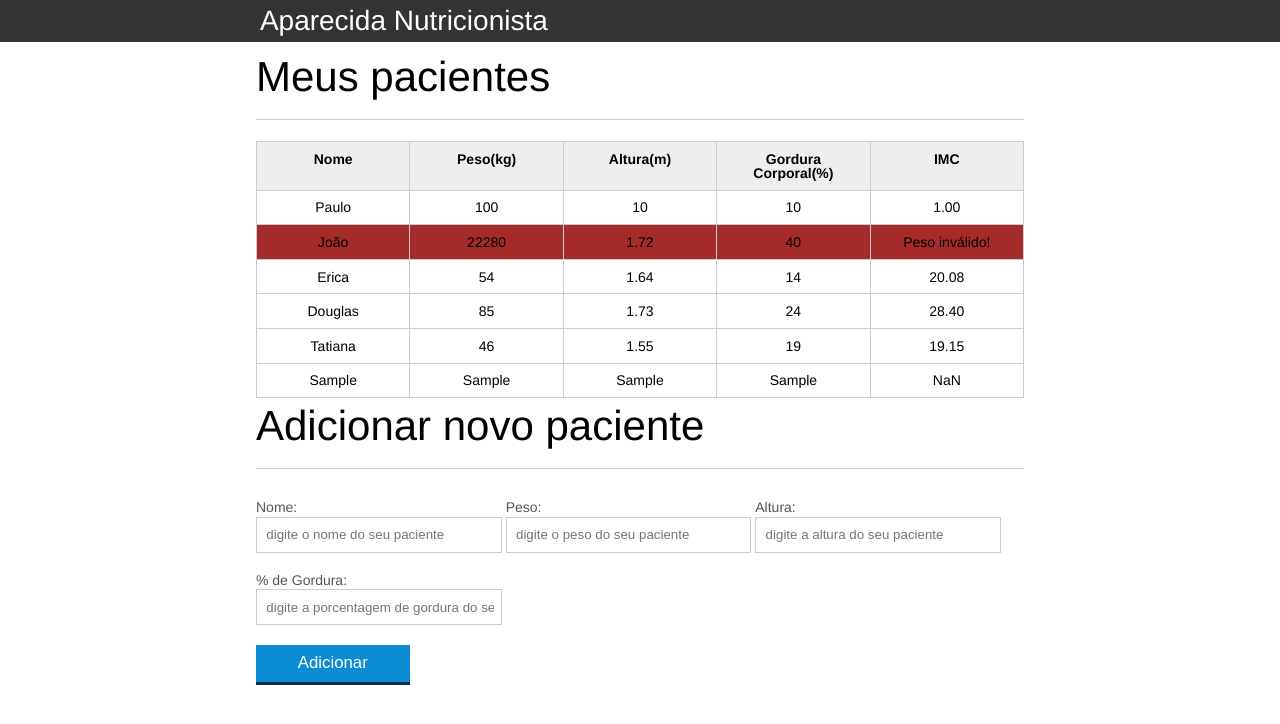
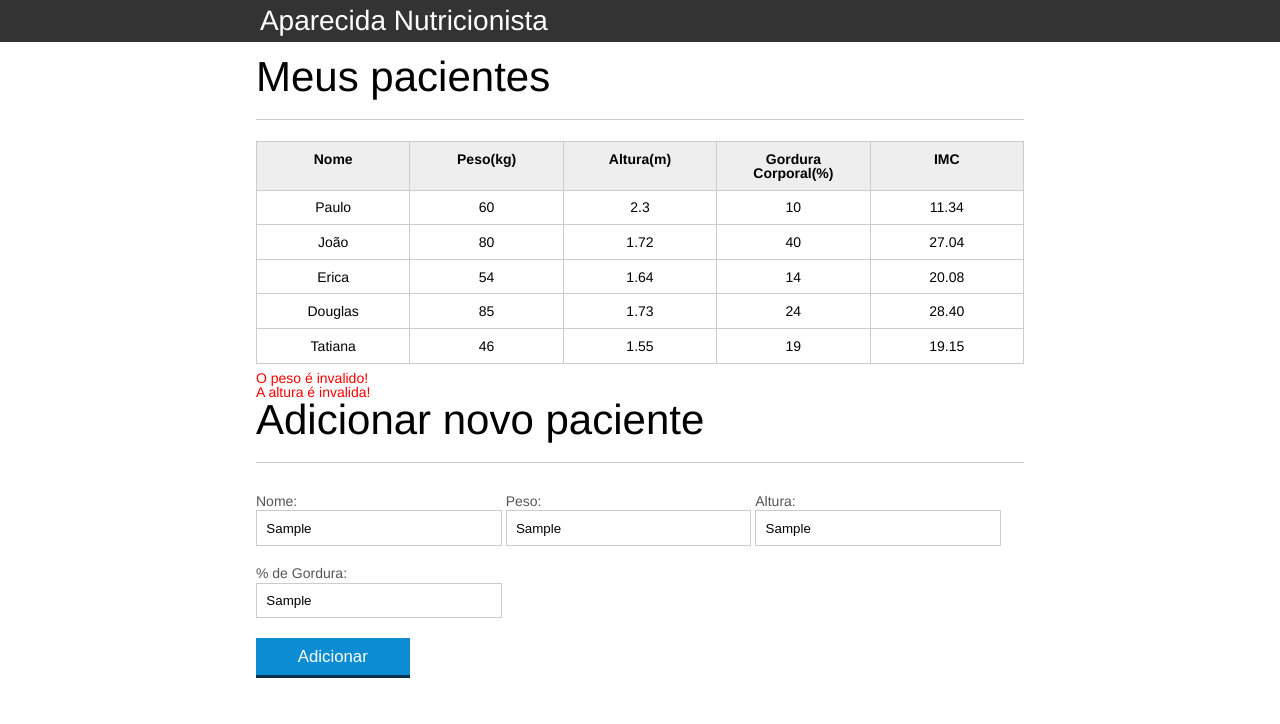
Before and after one commit to tahgarces/alura, a plain HTML site: page introducao-javascript/index.html in a window 1280 px wide. Both pictures are taken after typing "Sample", "Sample", "Sample", "Sample" into the empty fields and a click on the button "Adicionar". Drawn offline with Linux system fonts and the light colour scheme.

Commit message:
remove.js

```diff
--- a/introducao-javascript/css/index.css
+++ b/introducao-javascript/css/index.css
@@ -136,3 +136,8 @@ button[disabled=disabled], button:disabled {
 .paciente-invalido{
     background-color: brown;
 }
+
+#mensagem-erro{
+    color:red;
+
+}
--- a/introducao-javascript/index.html
+++ b/introducao-javascript/index.html
@@ -33,15 +33,15 @@
                 <tbody id="tabela-pacientes">
                     <tr class="paciente">
                         <td class="info-nome">Paulo</td>
-                        <td class="info-peso">100</td>
-                        <td class="info-altura">10</td>
+                        <td class="info-peso">60</td>
+                        <td class="info-altura">2.3</td>
                         <td class="info-gordura">10</td>
                         <td class="info-imc">0</td>
                     </tr>
 
                     <tr class="paciente">
                         <td class="info-nome">João</td>
-                        <td class="info-peso">22280</td>
+                        <td class="info-peso">80</td>
                         <td class="info-altura">1.72</td>
                         <td class="info-gordura">40</td>
                         <td class="info-imc">0</td>
@@ -76,6 +76,11 @@
     </main>
 
     <section class="container">
+
+       <ul  id="mensagem-erro">
+
+
+       </ul>
         <h2 id="titulo-form">Adicionar novo paciente</h2>
         <form id="form-adiciona">
             <div class="grupo">
@@ -101,6 +106,7 @@
 
     <script src="js/calcula-imc.js"></script>
     <script src="js/form.js"></script>
+    <script src="js/remove-paciente.js"></script>
 </body>
 
 </html>
--- a/introducao-javascript/js/calcula-imc.js
+++ b/introducao-javascript/js/calcula-imc.js
@@ -5,6 +5,22 @@ titulo.textContent = "Aparecida Nutricionista";
 
 var pacientes = document.querySelectorAll(".paciente");
 //console.log(pacientes);
+
+function validaPeso(peso){
+    if(peso >=0 && peso < 1000){
+        return true;
+    } else {
+        return false;
+    }
+}
+
+function validaAltura(altura){
+    if(altura >=0 && altura < 3){
+        return true;
+    } else {
+        return false;
+    }
+}
 
 for(var i = 0; i < pacientes.length ; i++){
     var paciente = pacientes[i];
@@ -19,17 +35,17 @@ for(var i = 0; i < pacientes.length ; i++){
     var peso = tdPeso.textContent;
     var altura = tdAltura.textContent;
 
-    var alturaEhValida = true;
-    var pesoEhValido = true;
+    var alturaEhValida = validaAltura(altura);
+    var pesoEhValido = validaPeso(peso);
 
-    if(peso <= 0 || peso > 1000){
+    if(!pesoEhValido){
 //        console.log("Peso inválido");
         tdImc.textContent = "Peso inválido!";
         pesoEhValido = false;
         paciente.classList.add("paciente-invalido");
     }
 
-    if(altura <= 0 || altura >= 1000){
+    if(!alturaEhValida){
         console.log("Altura inválida");
         tdImc.textContent = "Altura inválida!";
         alturaEhValida = false;
--- a/introducao-javascript/js/form.js
+++ b/introducao-javascript/js/form.js
@@ -1,5 +1,5 @@
 var botaoAdicionar = document.querySelector("#adicionar-paciente");
-botaoAdicionar.addEventListener("click", function(){
+botaoAdicionar.addEventListener("click", function () {
     event.preventDefault();
     console.log("Fui clicado");
 
@@ -10,13 +10,23 @@ botaoAdicionar.addEventListener("click", function(){
     var pacienteTr = montaTr(paciente);
 
     var tabela = document.querySelector("#tabela-pacientes");
+
+    var erro = validaPaciente(paciente);
+
+
+    if (erro.length > 0) {
+        exibeErros(erro);
+        return;
+    }
+
     tabela.appendChild(pacienteTr);
 
     form.reset();
 
 });
 
-function obtemPacienteDoFormulario(form){
+
+function obtemPacienteDoFormulario(form) {
     var paciente = {
         nome: form.nome.value,
         peso: form.peso.value,
@@ -27,7 +37,7 @@ function obtemPacienteDoFormulario(form){
     return paciente;
 }
 
-function montaTd(dado, classe){
+function montaTd(dado, classe) {
     var td = document.createElement("td");
     td.classList.add(classe);
     td.textContent = dado;
@@ -35,7 +45,7 @@ function montaTd(dado, classe){
     return td;
 }
 
-function montaTr(paciente){
+function montaTr(paciente) {
     var pacienteTr = document.createElement("tr");
     pacienteTr.classList.add("paciente");
 
@@ -47,3 +57,49 @@ function montaTr(paciente){
 
     return pacienteTr;
 }
+
+function exibeErros(erros) {
+
+    var mensagemErro = document.querySelector("#mensagem-erro");
+
+
+     mensagemErro.innerHTML = "";
+
+    erros.forEach(function (erro) {
+        var li = document.createElement("li");
+        li.textContent = erro;
+        mensagemErro.appendChild(li);
+    });
+}
+
+function validaPaciente(paciente) {
+
+    var erros = [];
+
+
+    if (paciente.nome.length == 0){
+        erros.push("O nome não pode ser em branco");
+    }
+
+    if (paciente.gordura.length == 0){
+        erros.push("A gordura não pode ser em branco");
+    }
+
+    if (paciente.peso.length == 0){
+        erros.push("O peso não pode ser em branco");
+    }
+
+    if (paciente.altura.length == 0){
+        erros.push("A altura não pode ser em branco");
+    }
+
+    if (!validaPeso(paciente.peso)) {
+        erros.push("O peso é invalido!");
+    }
+
+    if (!validaAltura(paciente.altura)) {
+        erros.push("A altura é invalida!");
+    }
+
+    return erros;
+}
--- /dev/null
+++ b/introducao-javascript/js/remove-paciente.js
@@ -0,0 +1,7 @@
+var pacientes = document.querySelectorAll(".paciente");
+
+pacientes.forEach(function(paciente) {
+    paciente.addEventListener("dblclick", function() {
+        this.remove();
+    });
+});
```
